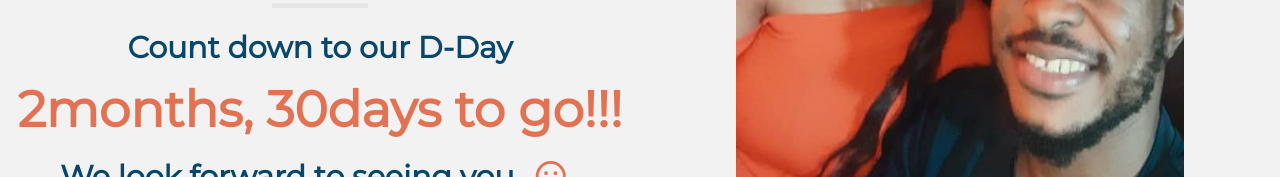
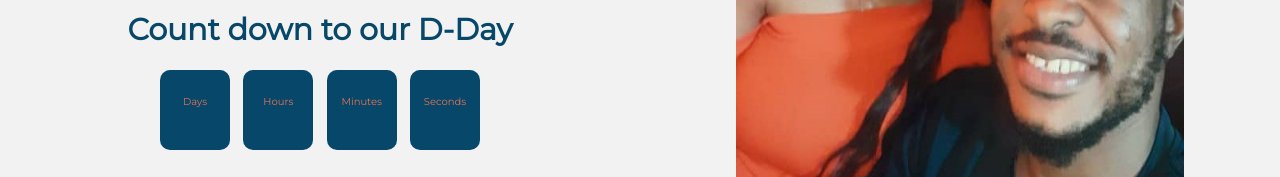
Before and after one commit to promiseOheari/C-C-2023, a plain HTML site: page index.html in a window 1280 px wide. Shown: the part 438-615 px from the top of the page. Drawn offline with Linux system fonts and the light colour scheme.

Commit message:
added javascript time function

```diff
--- a/index.html
+++ b/index.html
@@ -1,5 +1,6 @@
 <!DOCTYPE html>
 <html lang="en">
+
 <head>
     <meta charset="UTF-8">
     <meta http-equiv="X-UA-Compatible" content="IE=edge">
@@ -7,21 +8,27 @@
     <title>wedding invitation</title>
     <link rel="preconnect" href="https://fonts.googleapis.com">
     <link rel="preconnect" href="https://fonts.gstatic.com" crossorigin>
-<link href="https://fonts.googleapis.com/css2?family=Lobster&family=Poppins:ital,wght@0,100;0,200;0,300;0,400;0,500;0,600;0,700;0,800;1,100&family=Roboto:ital,wght@0,100;0,300;0,400;0,500;0,700;0,900;1,100;1,300;1,400&display=swap" rel="stylesheet">
+    <link
+        href="https://fonts.googleapis.com/css2?family=Lobster&family=Poppins:ital,wght@0,100;0,200;0,300;0,400;0,500;0,600;0,700;0,800;1,100&family=Roboto:ital,wght@0,100;0,300;0,400;0,500;0,700;0,900;1,100;1,300;1,400&display=swap"
+        rel="stylesheet">
     <link rel="stylesheet" href="./style.css">
     <link rel="preconnect" href="https://fonts.googleapis.com">
     <link rel="preconnect" href="https://fonts.gstatic.com" crossorigin>
-<link href="https://fonts.googleapis.com/css2?family=Lobster&family=Montserrat&family=Poppins:ital,wght@0,100;0,200;0,300;0,400;0,500;0,600;0,700;0,800;1,100&family=Roboto:ital,wght@0,100;0,300;0,400;0,500;0,700;0,900;1,100;1,300;1,400&display=swap" rel="stylesheet">
+    <link
+        href="https://fonts.googleapis.com/css2?family=Lobster&family=Montserrat&family=Poppins:ital,wght@0,100;0,200;0,300;0,400;0,500;0,600;0,700;0,800;1,100&family=Roboto:ital,wght@0,100;0,300;0,400;0,500;0,700;0,900;1,100;1,300;1,400&display=swap"
+        rel="stylesheet">
     <link rel="stylesheet" href="./css/all.min.css">
 </head>
+
 <body>
     <div class="home">
 
         <nav>
 
-            <div class="navCC" ><a href="./index.html">C&C 2023</a></div>
+            <div class="navCC"><a href="./index.html">C&C 2023</a></div>
 
-            <marquee  direction="left" width="50%">Date: 29th April, 2023  <span>God bless you as you plan to come and celebrate with us</span></marquee>
+            <marquee direction="left" width="50%">Date: 29th April, 2023 <span>God bless you as you plan to come and
+                    celebrate with us</span></marquee>
 
             <label for="chck">
                 <i class="fa-solid top_handborger_icon borgermenu fa-bars"></i>
@@ -37,35 +44,54 @@
                 <a href="./photo.html"> Photos</a>
 
             </ul>
-
         </nav>
 
-
         <div class="container">
-
             <div class="cardtext">
                 <h1>Promise</h1>
                 <h1> &</h1>
                 <h1> Innocent</h1>
                 <div class="line"></div>
                 <h3>Count down to our D-Day </h3>
-            <h2>2months, 30days to go!!!</h2>
+                <div class="countdownContainer">
+                    <div class="time">
+                        <h2 id="days"></h2>
+                        <span>Days</span>
+                    </div>
+
+                    <div class="time">
+                        <h2 id="hours"></h2>
+                        <span>Hours</span>
+                    </div>
+
+                    <div class="time">
+                        <h2 id="minutes"></h2>
+                        <span>Minutes</span>
+                    </div>
+
+                    <div class="time">
+                        <h2 id="seconds"></h2>
+                        <span>Seconds</span>
+                    </div>
+                </div>
                 <h3>We look forward to seeing you <i class="fa-regular fa-face-smile"></i></h3>
+
 
             </div>
 
-        <div class="HomePhoto" >
+
+            <div class="HomePhoto">
                 <img src="./photos/homem.jpg" alt="">
             </div>
-
-
         </div>
 
 
 
 
 
+        <script src="./js//app.js"></script>
         <script src="./js/all.min.js"></script>
     </div>
 </body>
+
 </html>
--- a/style.css
+++ b/style.css
@@ -44,7 +44,7 @@ nav {
     text-decoration: none;
     color: #fff;
     font-size: 16px;
-    transition:all 0.5s  ease-in-out;
+    transition: all 0.5s ease-in-out;
     font-family: 'Montserrat', sans-serif;
     font-weight: bold;
 }
@@ -83,9 +83,9 @@ marquee span {
     height: 90vh;
 }
 
-.fa-face-smile{
+.fa-face-smile {
     color: #e37252;
-    padding:0 10px;
+    padding: 0 10px;
 }
 
 
@@ -145,8 +145,7 @@ img {
 
 
 /*Rsvp*/
-
-body .backroundImg {
+.backroundImg {
     background-image: url(./photos/debby-hudson-jcc8sxK2Adw-unsplash.jpg);
     background-repeat: no-repeat;
     background-size: cover;
@@ -175,7 +174,7 @@ body .backroundImg {
 
 /*church Venue*/
 body .VenueImage {
-    background: linear-gradient(rgba(0,0,0,0.7), rgba(0,0,0,0.8)),url(./photos/WhatsApp\ Image\ 2023-02-01\ at\ 11.03.55\ AM.jpeg);
+    background: linear-gradient(rgba(0, 0, 0, 0.7), rgba(0, 0, 0, 0.8)), url(./photos/WhatsApp\ Image\ 2023-02-01\ at\ 11.03.55\ AM.jpeg);
     height: 90vh;
     background-repeat: no-repeat;
     background-size: cover;
@@ -249,7 +248,7 @@ h3 {
     width: 100%;
     height: 80vh;
     border-radius: 5px;
-     transition: all 1.5s ease-in-out;
+    transition: all 1.5s ease-in-out;
 }
 
 .box:hover img {
@@ -289,10 +288,42 @@ h3 {
 
 } */
 
+/* TIMER STYLINGS */
+.countdownContainer {
+    display: flex;
+    align-items: center;
+
+    justify-content: space-between;
+    width: 50%;
+    /* background-color: red; */
+    margin: 0 auto;
+}
+
+.time {
+    background-color: #07476a;
+    padding: 10px;
+    height: 60px;
+    width: 50px;
+    border-radius: 10px;
+}
+
+.time h2 {
+    font-size: 18px;
+    color: #fff;
+    font-weight: bold;
+}
+
+.time span {
+    padding-bottom: 20px;
+    color: #e37252;
+}
 
 
 
 @media(max-width:600px) {
+
+
+
     .borgermenu {
         display: block;
         font-size: 30px;
@@ -311,7 +342,7 @@ h3 {
         position: fixed;
         background-color: #07476a;
         z-index: 5000;
-        width:100%;
+        width: 100%;
         height: auto;
         padding-left: 0px;
     }
@@ -322,7 +353,7 @@ h3 {
 
         display: flex;
         flex-direction: column;
-       padding: 15px;
+        padding: 15px;
         justify-content: center;
         align-items: center;
         text-align: center;
@@ -335,7 +366,7 @@ h3 {
 
     #chck:checked~ul {
         top: 5vh;
-        transition:all 1s ease-in-out;
+        transition: all 1s ease-in-out;
 
     }
 
@@ -419,7 +450,7 @@ h3 {
     body .VenueImage {
         height: 93vh;
         padding-top: 30px;
-       box-sizing: border-box;
+        box-sizing: border-box;
     }
 
 
@@ -439,6 +470,7 @@ h3 {
         line-height: 40px;
 
     }
+
     .reception h3 {
         font-size: 25px;
         line-height: 1px;
@@ -452,11 +484,12 @@ h3 {
         max-width: 90%;
         height: fit-content;
     }
+
     .box img {
         height: 100%;
     }
 
-    }
+}
 
 
 
```
Also changed, not shown: js/app.js (added, +32 -0 lines). Lines whose indentation alone changed are shown as unchanged.
